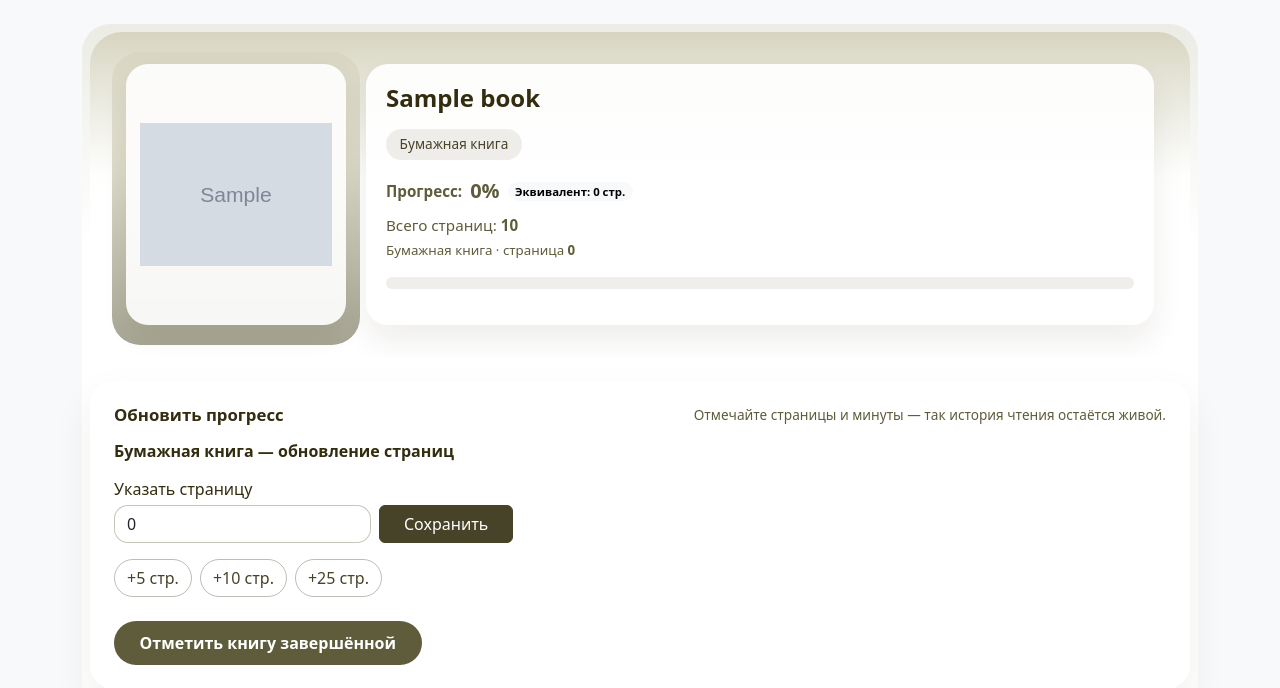
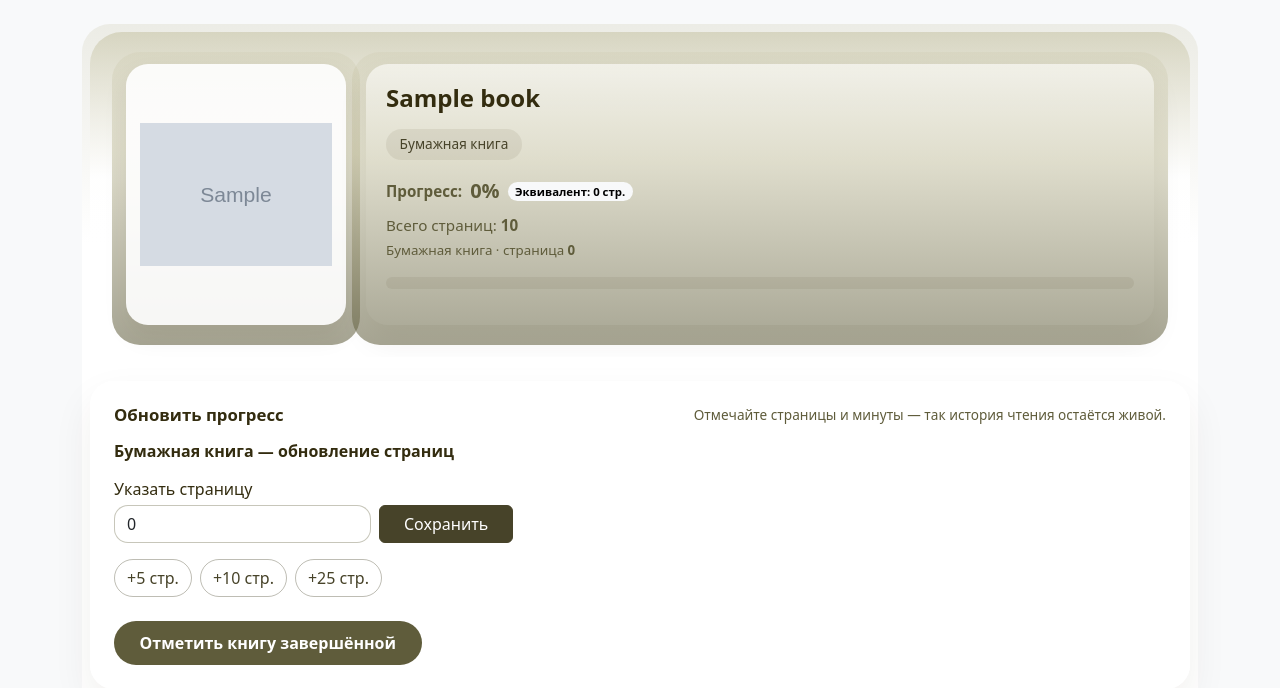
Before and after one commit to OlgaKuznetsova03/Mybooks_server, a Django app: page /events/reading/book/1/ in a window 1280 px wide; the page is wider, and only the part inside the window is pictured. Shown: the part 81-769 px from the top of that part. Run offline with Django 4.2, Linux system fonts and the light colour scheme; a user stored in the database is signed in; tables that the repository leaves empty hold one stand-in row (values such as "Sample post"); grey boxes marked "Sample" are stand-in pictures; data that the repository does not hold is empty.

Commit message:
процесс чтения6

```diff
--- a/templates/reading/track.html
+++ b/templates/reading/track.html
@@ -100,6 +100,7 @@
   }
 
   .reading-progress-hero__meta {
+    position: relative;
     background: rgba(255, 255, 255, 0.92);
     border-radius: 22px;
     padding: 1.25rem;
@@ -107,6 +108,19 @@
     height: 100%;
     display: flex;
     flex-direction: column;
+    z-index: 1;
+  }
+
+  .reading-progress-hero__meta::after {
+    content: "";
+    position: absolute;
+    inset: -12px -14px -20px -14px;
+    border-radius: 28px;
+    background: linear-gradient(180deg,
+        rgba(188, 184, 147, 0.15) 0%,
+        rgba(188, 184, 147, 0.45) 35%,
+        rgba(95, 92, 59, 0.55) 100%);
+    z-index: -1;
   }
 
   .reading-progress-pills {
```
